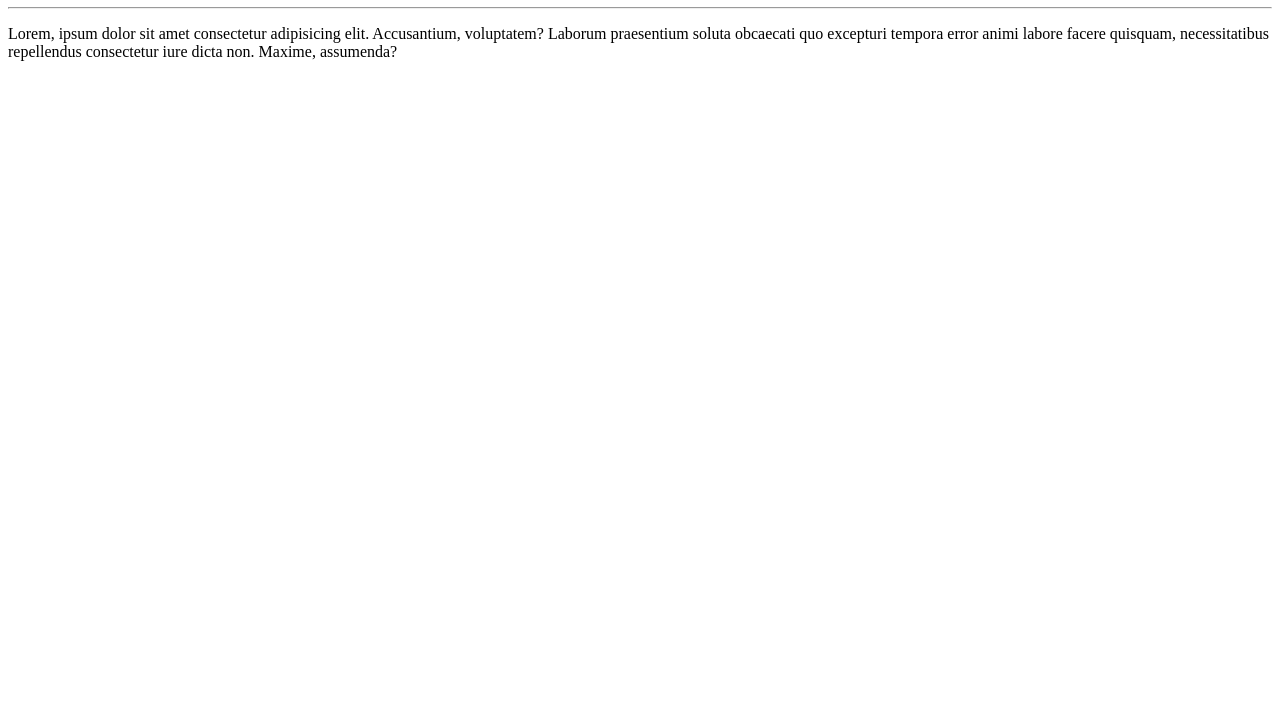
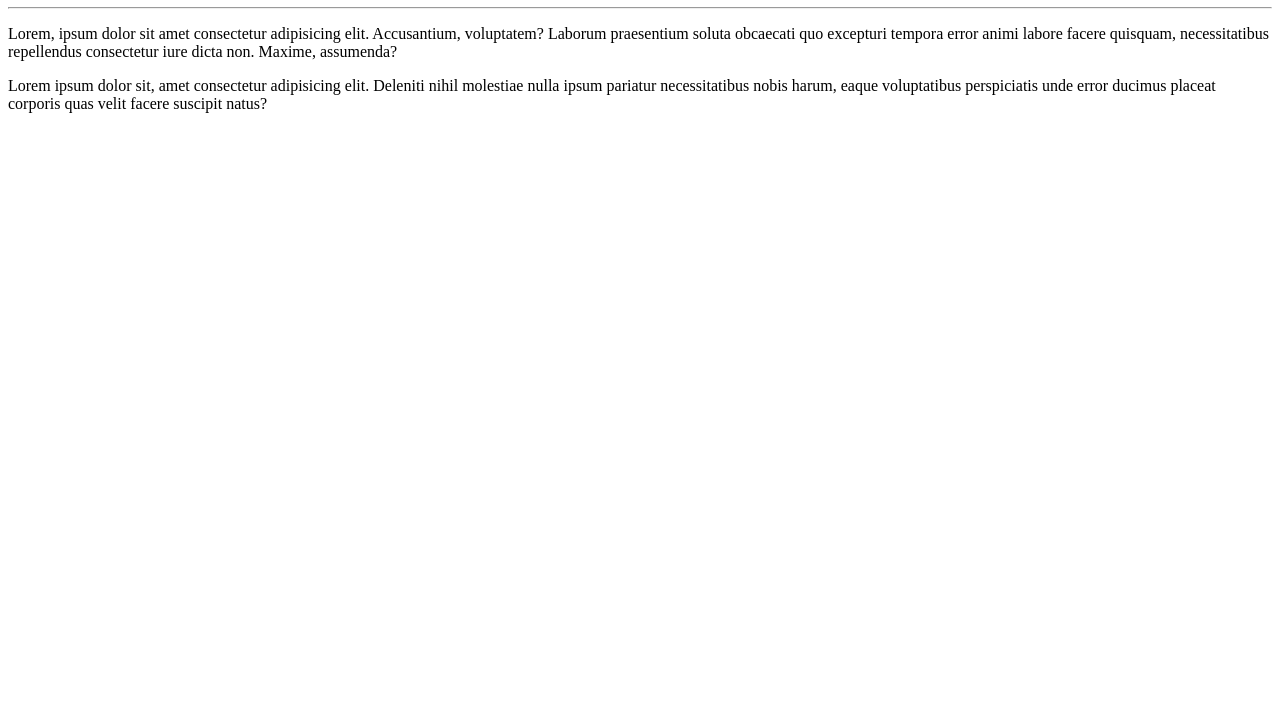
Before and after one commit to brunocesarth/Ola-Mundo, a plain HTML site: page site-exemplo/index.html in a window 1280 px wide. Shown: the part 73-800 px from the top of the page. Drawn offline with Linux system fonts and the light colour scheme.

Commit message:
Adicionei um parágrafo

```diff
--- a/site-exemplo/index.html
+++ b/site-exemplo/index.html
@@ -14,6 +14,9 @@
     <p>Lorem, ipsum dolor sit amet consectetur adipisicing elit. Accusantium, voluptatem? Laborum praesentium soluta
         obcaecati quo excepturi tempora error animi labore facere quisquam, necessitatibus repellendus consectetur iure
         dicta non. Maxime, assumenda?</p>
+    <p>Lorem ipsum dolor sit, amet consectetur adipisicing elit. Deleniti nihil molestiae nulla ipsum pariatur
+        necessitatibus nobis harum, eaque voluptatibus perspiciatis unde error ducimus placeat corporis quas velit
+        facere suscipit natus?</p>
 </body>
 
 </html>
```
